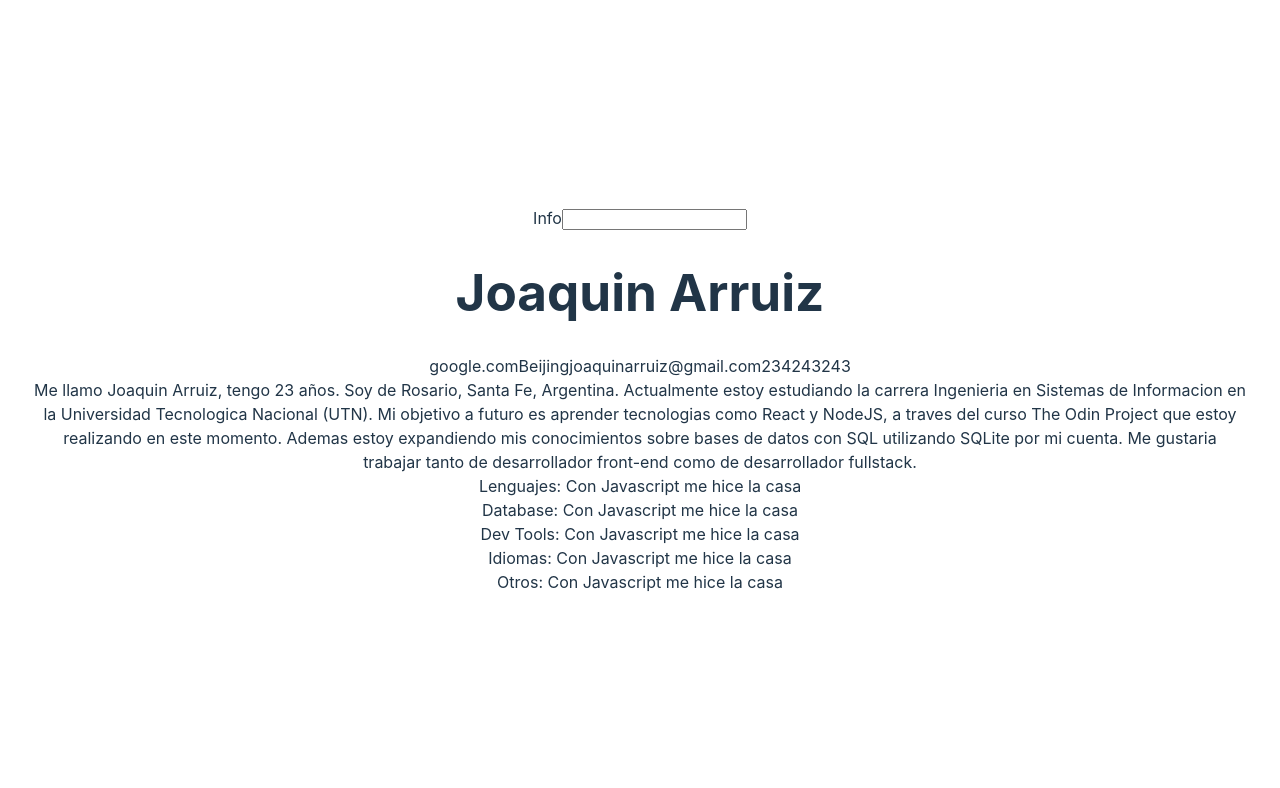
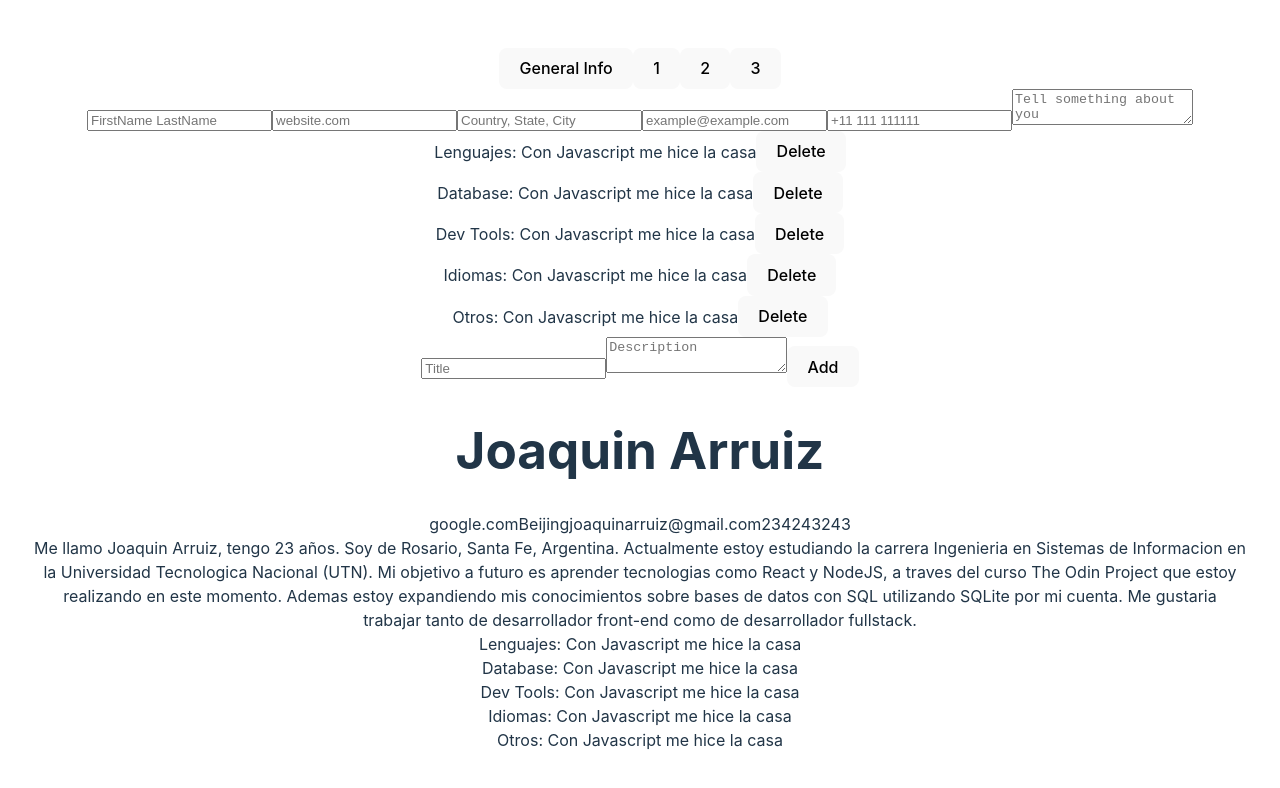
Before and after one commit to antelor/cv-application-v2, a React (Vite) app: page / in a window 1280 px wide. Shown: the top 788 px of the page. Built offline with nearby package versions, Linux system fonts and the light colour scheme.

Commit message:
added skillsForm logic

```diff
--- a/src/components/App.jsx
+++ b/src/components/App.jsx
@@ -10,9 +10,9 @@ let placeholderInfo = {
     website: 'google.com',
     location: 'Beijing',
     email: 'joaquinarruiz@gmail.com',
-    phone: '234243243'
+    phone: '234243243',
+    summary: 'Me llamo Joaquin Arruiz, tengo 23 años. Soy de Rosario, Santa Fe, Argentina. Actualmente estoy estudiando la carrera Ingenieria en Sistemas de Informacion en la Universidad Tecnologica Nacional (UTN). Mi objetivo a futuro es aprender tecnologias como React y NodeJS, a traves del curso The Odin Project que estoy realizando en este momento. Ademas estoy expandiendo mis conocimientos sobre bases de datos con SQL utilizando SQLite por mi cuenta. Me gustaria trabajar tanto de desarrollador front-end como de desarrollador fullstack.'
   },
-  summary: 'Me llamo Joaquin Arruiz, tengo 23 años. Soy de Rosario, Santa Fe, Argentina. Actualmente estoy estudiando la carrera Ingenieria en Sistemas de Informacion en la Universidad Tecnologica Nacional (UTN). Mi objetivo a futuro es aprender tecnologias como React y NodeJS, a traves del curso The Odin Project que estoy realizando en este momento. Ademas estoy expandiendo mis conocimientos sobre bases de datos con SQL utilizando SQLite por mi cuenta. Me gustaria trabajar tanto de desarrollador front-end como de desarrollador fullstack.',
   skills: [
     {title:'Lenguajes', desc:'Con Javascript me hice la casa'},
     {title:'Database', desc:'Con Javascript me hice la casa'},
@@ -29,8 +29,8 @@ function App() {
 
   return (
     <>
-      <Menu index={menuIndex} changeIndex={setMenuIndex}/>
-      <CVForm info={info} setInfo={setInfo}/>
+      <Menu menuIndex={menuIndex} setMenuIndex={setMenuIndex}/>
+      <CVForm info={info} setInfo={setInfo} menuIndex={menuIndex}/>
       <CVDisplay info={info}/>
     </>
   )
--- a/src/components/CVDisplay.jsx
+++ b/src/components/CVDisplay.jsx
@@ -14,7 +14,7 @@ function CVDisplay({ info }) {
         </div>
 
         <div>
-            {info.summary}
+            {info.generalInfo.summary}
         </div>
 
         <div>
--- a/src/components/CVForm.jsx
+++ b/src/components/CVForm.jsx
@@ -1,4 +1,30 @@
-function CVForm({info, setInfo}) {
+/* eslint-disable react/prop-types */
+
+import {useState} from 'react';
+
+function CVForm({info, setInfo, menuIndex}) {
+
+
+    if (menuIndex == 0) {
+        return (
+            <>
+                <GeneralInfoForm info={info} setInfo={setInfo}/>
+                <SkillsForm info={info} setInfo={setInfo}/>
+            </>
+        )
+    }
+
+    if (menuIndex == 1) {
+        return (
+            <>
+                <ExperienceForm info={info} setInfo={setInfo}/>
+            </>
+        )
+    }
+
+}
+
+function GeneralInfoForm({info, setInfo}) {
 
     function handleNameChange(e) {
         let newInfo = {...info};
@@ -6,12 +32,98 @@ function CVForm({info, setInfo}) {
         setInfo(newInfo);
     }
 
+    function handleWebsiteChange(e) {
+        let newInfo = {...info};
+        newInfo.generalInfo.website = e.target.value;
+        setInfo(newInfo);
+    }
+
+    function handleLocationChange(e) {
+        let newInfo = {...info};
+        newInfo.generalInfo.location = e.target.value;
+        setInfo(newInfo);
+    }
+
+    function handleEmailChange(e) {
+        let newInfo = {...info};
+        newInfo.generalInfo.email = e.target.value;
+        setInfo(newInfo);
+    }
+
+    function handlePhoneChange(e) {
+        let newInfo = {...info};
+        newInfo.generalInfo.phone = e.target.value;
+        setInfo(newInfo);
+    }
+
+    function handleSummaryChange(e) {
+        let newInfo = {...info};
+        newInfo.generalInfo.summary = e.target.value;
+        setInfo(newInfo);
+    }
+
+
+
     return (
         <div>
-            Info
-            <input onChange={(e) => {handleNameChange(e)}}></input>
+            <input onChange={(e) => {handleNameChange(e)}} placeholder="FirstName LastName"></input>
+            <input onChange={(e) => {handleWebsiteChange(e)}} placeholder="website.com"></input>
+            <input onChange={(e) => {handleLocationChange(e)}} placeholder="Country, State, City"></input>
+            <input onChange={(e) => {handleEmailChange(e)}} placeholder="example@example.com"></input>
+            <input onChange={(e) => {handlePhoneChange(e)}} placeholder="+11 111 111111"></input>
+            <textarea onChange={(e) => {handleSummaryChange(e)}} placeholder="Tell something about you"></textarea>
         </div>
     )
 }
 
+function SkillsForm({info, setInfo}) {
+
+    const[skillTitle, setSkillTitle] = useState('');
+    const[skillDesc, setSkillDesc] = useState('');
+
+    function updateTitleValue(e){
+        setSkillTitle(e.target.value);
+    }
+    function updateDescValue(e){
+        setSkillDesc(e.target.value);
+    }
+
+    function addSkill() {
+        let newInfo = {...info};
+        newInfo.skills.push({title: skillTitle, desc: skillDesc});
+        setInfo(newInfo);
+        setSkillTitle('');
+        setSkillDesc('');
+    }
+
+    function deleteSkill(index) {
+        let newInfo = {...info};
+        newInfo.skills = newInfo.skills.filter((skill, skillIndex) => skillIndex !== index)
+        setInfo(newInfo);
+    }
+
+    return(
+        <>
+            {info.skills.map( (skill, index) => {
+                return (
+                    <div key={index}>
+                        <span>{skill.title}: </span>
+                        <span>{skill.desc}</span>
+                        <button onClick={() => deleteSkill(index)}>Delete</button>
+                    </div>
+                )})}
+                <div>
+                    <input placeholder="Title" onChange={(e) => updateTitleValue(e)} value={skillTitle}></input>
+                    <textarea placeholder="Description" onChange={(e) => updateDescValue(e)} value={skillDesc}></textarea>
+                    <button onClick={addSkill}>Add</button>
+                </div>
+
+        </>
+    )
+}
+
+function ExperienceForm({info, setInfo}){
+
+}
+
 export default CVForm
--- a/src/components/Menu.jsx
+++ b/src/components/Menu.jsx
@@ -1,8 +1,16 @@
-function Menu() {
+/* eslint-disable react/prop-types */
+function Menu({setMenuIndex}) {
+
+    function handleClick(e) {
+      setMenuIndex(e.target.value)
+    }
 
     return (
       <>
-
+      <button onClick={(e) => {handleClick(e)}} value={0}>General Info</button>
+      <button onClick={(e) => {handleClick(e)}} value={1}>1</button>
+      <button onClick={(e) => {handleClick(e)}} value={2}>2</button>
+      <button onClick={(e) => {handleClick(e)}} value={3}>3</button>
       </>
     )
   }
```
